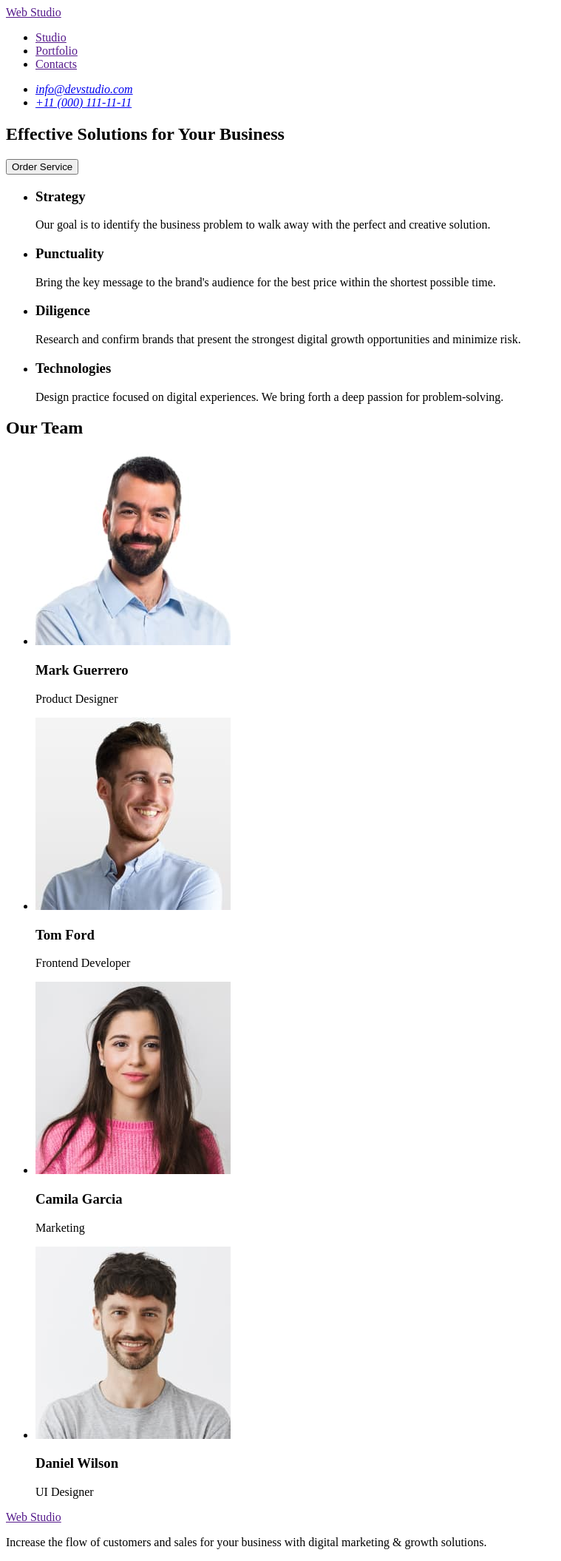
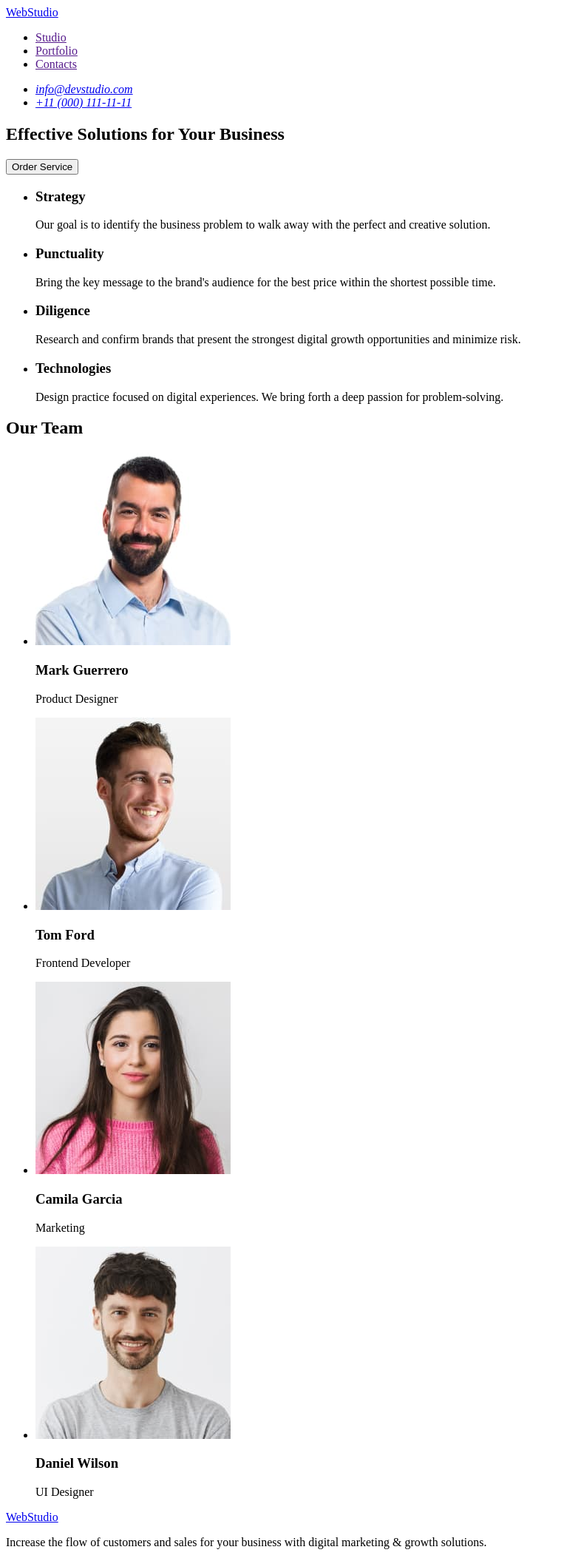
Before and after one commit to Mikosid/fs-104-Home-work-1, a plain HTML site: page index.html in a window 1280 px wide. Shown: the whole page at 74% size, without its empty margins (0-759 px from the left). Drawn offline with Linux system fonts and the light colour scheme.

Commit message:
Update index.html

```diff
--- a/index.html
+++ b/index.html
@@ -9,9 +9,8 @@
 
 <body>
     <header>
-        <a href="">Web Studio</a>
-
         <nav>
+            <a href="./index.html">WebStudio</a>
             <ul>
                 <li>
                     <a href="">Studio</a>
@@ -96,7 +95,7 @@
         </section>
     </main>
     <footer>
-        <a href="">Web Studio</a>
+        <a href="./index.html">WebStudio</a>
         <p>
             Increase the flow of customers and sales for your business with digital
             marketing & growth solutions.
```
